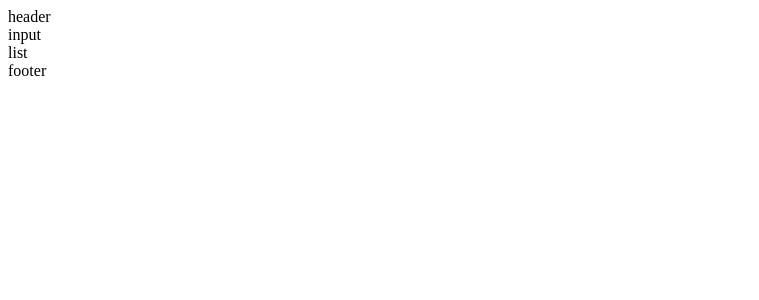
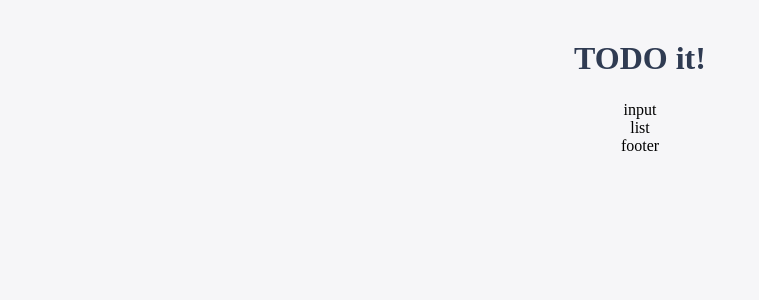
Before and after one commit to devmei/vue-todo, a Vue app: page / in a window 1280 px wide. Shown: the top 300 px of the page, without its empty margins (0-759 px from the left). Built offline with nearby package versions, Linux system fonts and the light colour scheme.

Commit message:
06-4 컴포넌트 내용 구현하기 - TodoHeader 컴포넌트

```diff
--- a/src/App.vue
+++ b/src/App.vue
@@ -24,4 +24,22 @@
 }
 </script>
 
-<style></style>
+<style>
+body {
+  text-align: center;
+  background-color: #F6F6F8;
+}
+
+input {
+  border-style: groove;
+  width: 200px;
+}
+
+button {
+  border-style: groove;
+}
+
+.shadow {
+  box-shadow: 5px 10px 10px rgba(0, 0, 0, 0.03);
+}
+</style>
--- a/src/components/TodoHeader.vue
+++ b/src/components/TodoHeader.vue
@@ -1,10 +1,17 @@
 <template>
-  <div>header</div>
+  <header>
+    <h1>TODO it!</h1>
+  </header>
 </template>
 
 <script>
 export default {}
 </script>
 
-<style>
+<style scoped>
+h1 {
+  color: #2F3B52;
+  font-weight: 900;
+  margin: 2.5rem 0 1.5rem;
+}
 </style>
```
